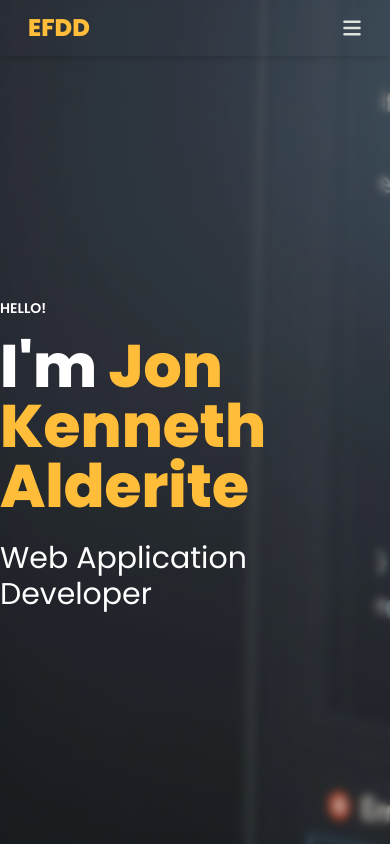
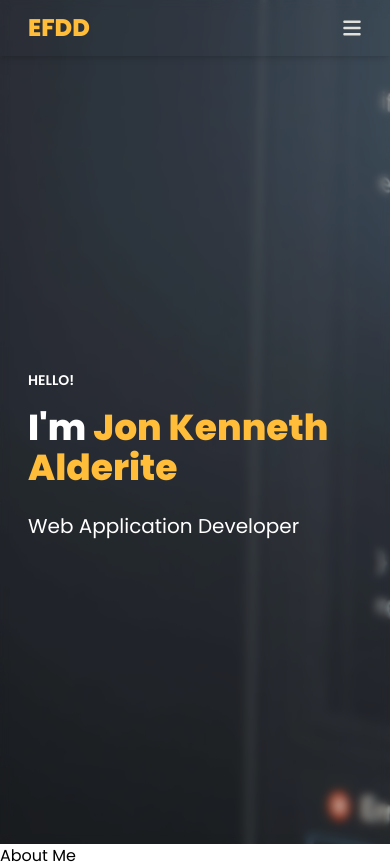
Before and after one commit to IKENN007/web-portfolio, a Next.js app: page / in a window 390 px wide. Before the commit the page ends 844 px from the top, so only its background shows below. Built offline with nearby package versions, Linux system fonts and the light colour scheme.

Commit message:
moved the code to Hero component then import to this page

```diff
--- a/app/page.jsx
+++ b/app/page.jsx
@@ -1,30 +1,12 @@
+import Hero from "./components/landing-components/Hero";
+
 export default function Home() {
   return (
     <>
-      <div className="h-screen bg-prog-bg bg-no-repeat bg-cover duration-300" loading="lazy">
+      <Hero />
 
-        <div className="flex bg-black backdrop-blur-sm bg-opacity-10 md:px-20 h-screen">
-
-          <div className="w-2/4 text-white flex items-center mt-16">
-            <div>
-              <div className="">
-                <span className="text-sm font-semibold uppercase">Hello!</span>
-              </div>
-              <div className="mb-6 mt-4">
-                <span className="font-extrabold text-6xl">I'm <span className=" text-customYellow">Jon Kenneth Alderite</span>
-                </span>
-              </div>
-              <div className="">
-                <span className="font-normal text-3xl">Web Application Developer</span>
-              </div>
-            </div>
-          </div>
-
-          <div className="w-2/4 text-white flex items-center mt-16">
-            {/* <span>Some random content</span> */}
-          </div>
-        </div>
-
+      <div className="md:px-20">
+        About Me
       </div>
     </>
   );
```
